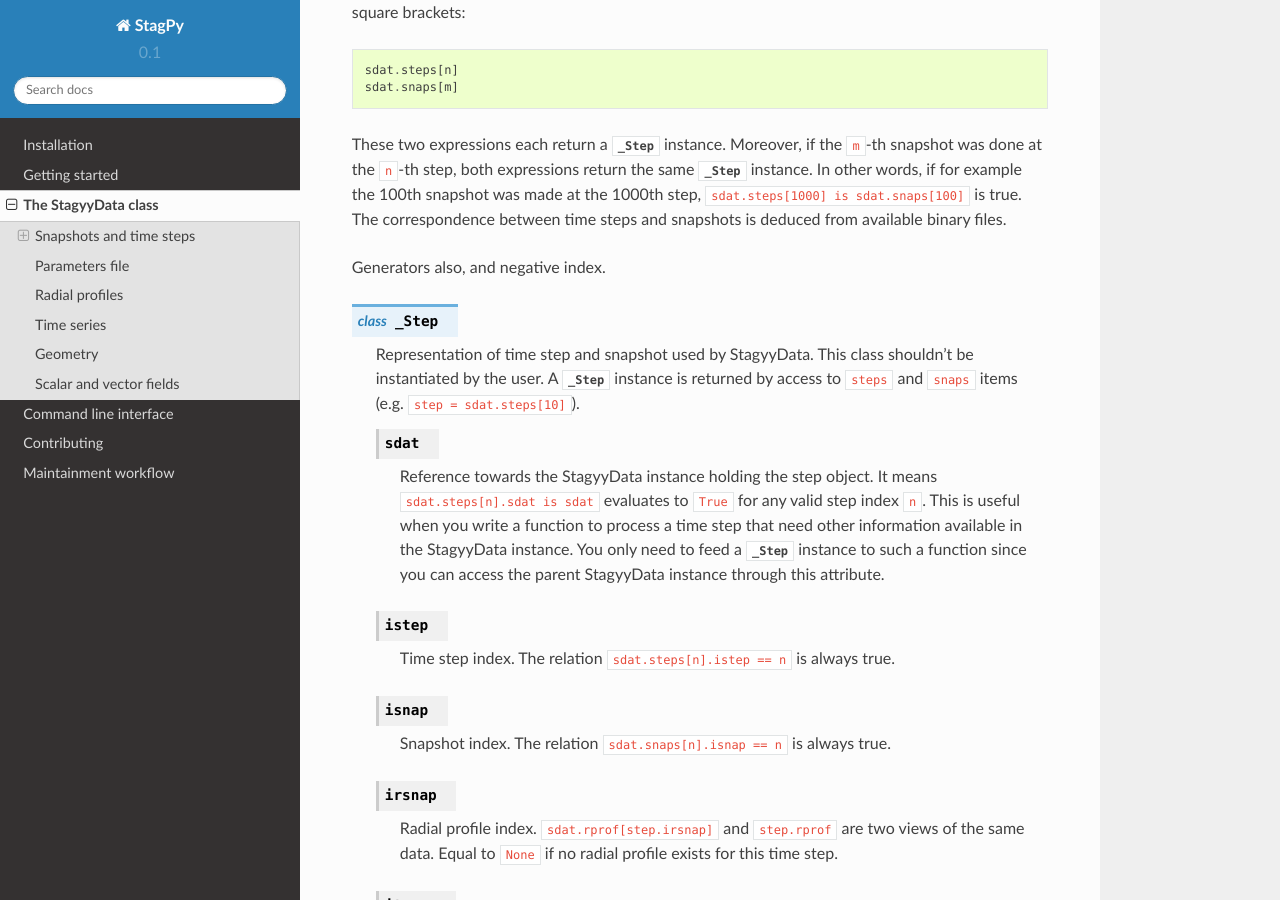
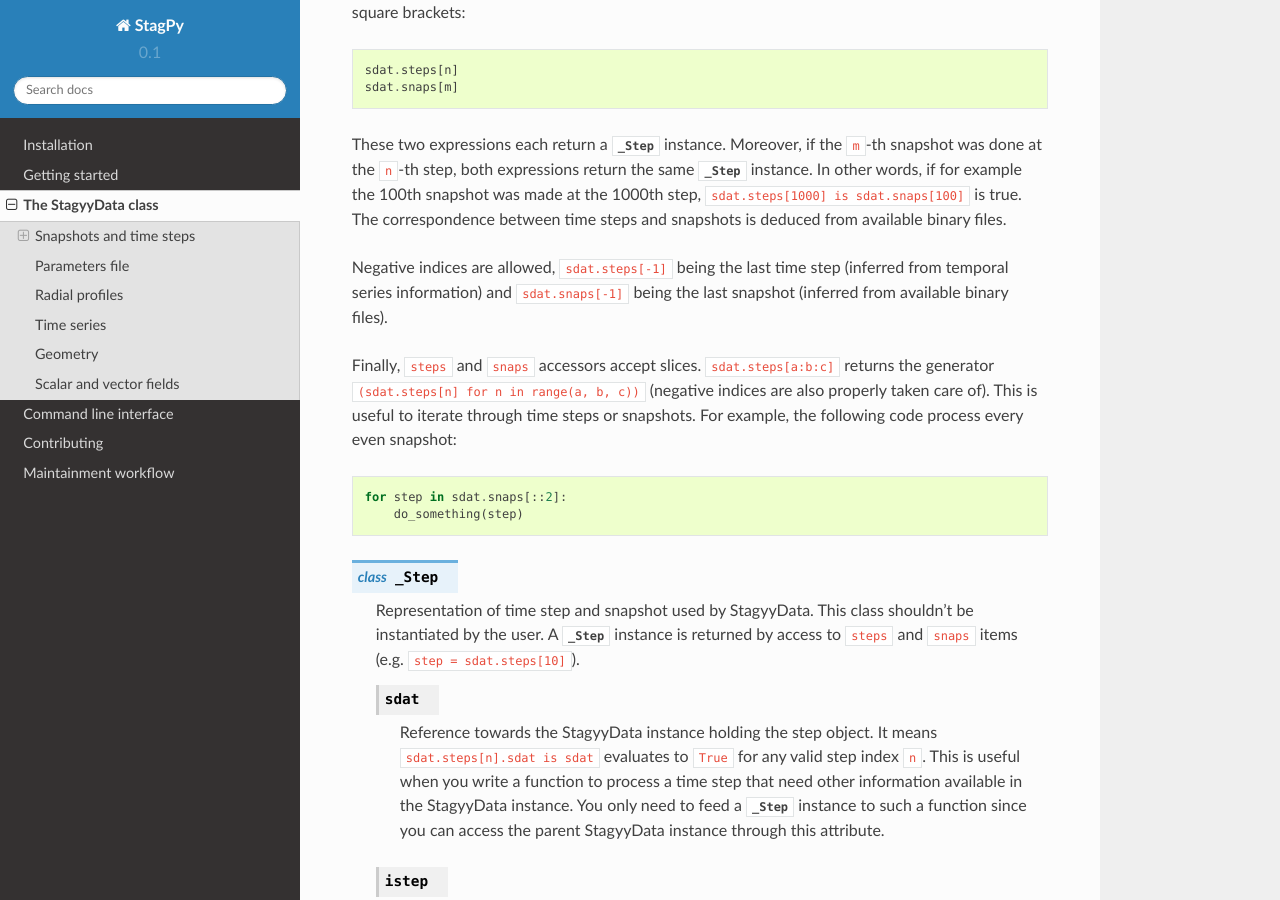
Before and after one commit to StagPython/StagPy, a Sphinx documentation site: the page built from docs/sources/stagyydata.rst, in a window 1280 px wide and 900 px high, scrolled down 613 px. Built offline with Sphinx 7.4.7 and the Read the Docs theme 2.0.0, drawn with Linux system fonts in a browser that asks for light colours.

Commit message:
Add explanations on negative and slice indices

```diff
--- a/docs/sources/stagyydata.rst
+++ b/docs/sources/stagyydata.rst
@@ -33,7 +33,18 @@ was made at the 1000th step, ``sdat.steps[1000] is sdat.snaps[100]`` is true.
 The correspondence between time steps and snapshots is deduced from available
 binary files.
 
-Generators also, and negative index.
+Negative indices are allowed, ``sdat.steps[-1]`` being the last time step
+(inferred from temporal series information) and ``sdat.snaps[-1]`` being the
+last snapshot (inferred from available binary files).
+
+Finally, ``steps`` and ``snaps`` accessors accept slices. ``sdat.steps[a:b:c]``
+returns the generator ``(sdat.steps[n] for n in range(a, b, c))`` (negative
+indices are also properly taken care of). This is useful to iterate through
+time steps or snapshots. For example, the following code process every even
+snapshot::
+
+    for step in sdat.snaps[::2]:
+        do_something(step)
 
 .. class:: _Step
 
```
